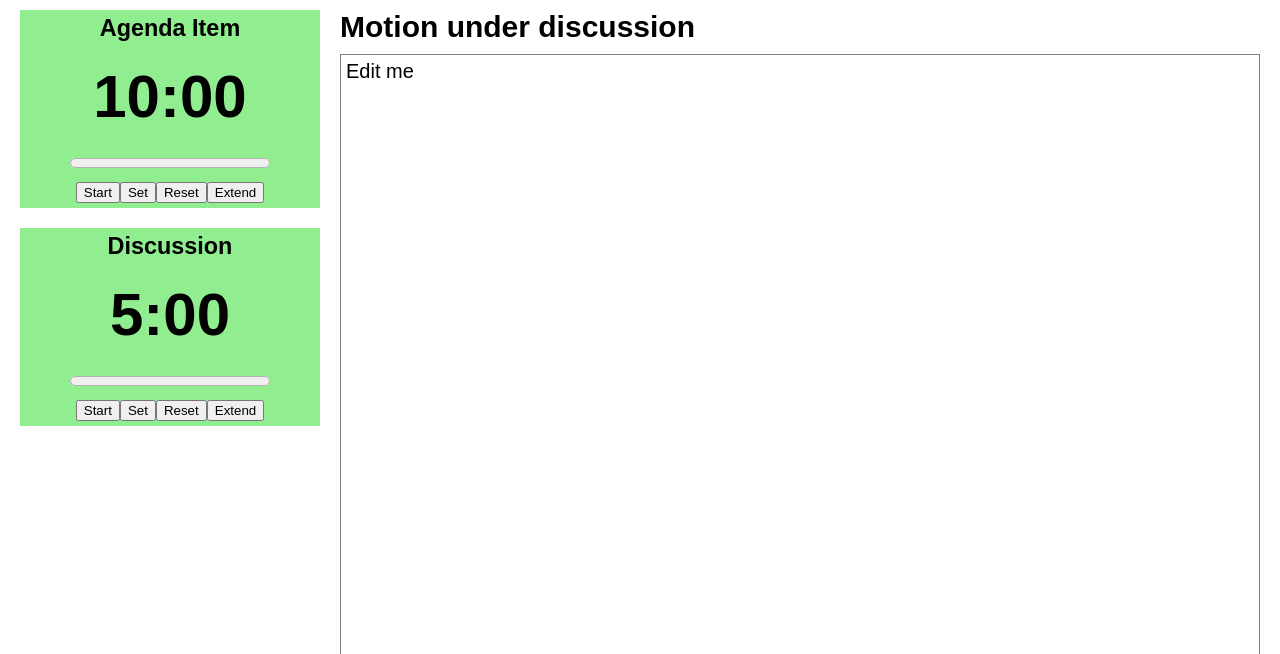
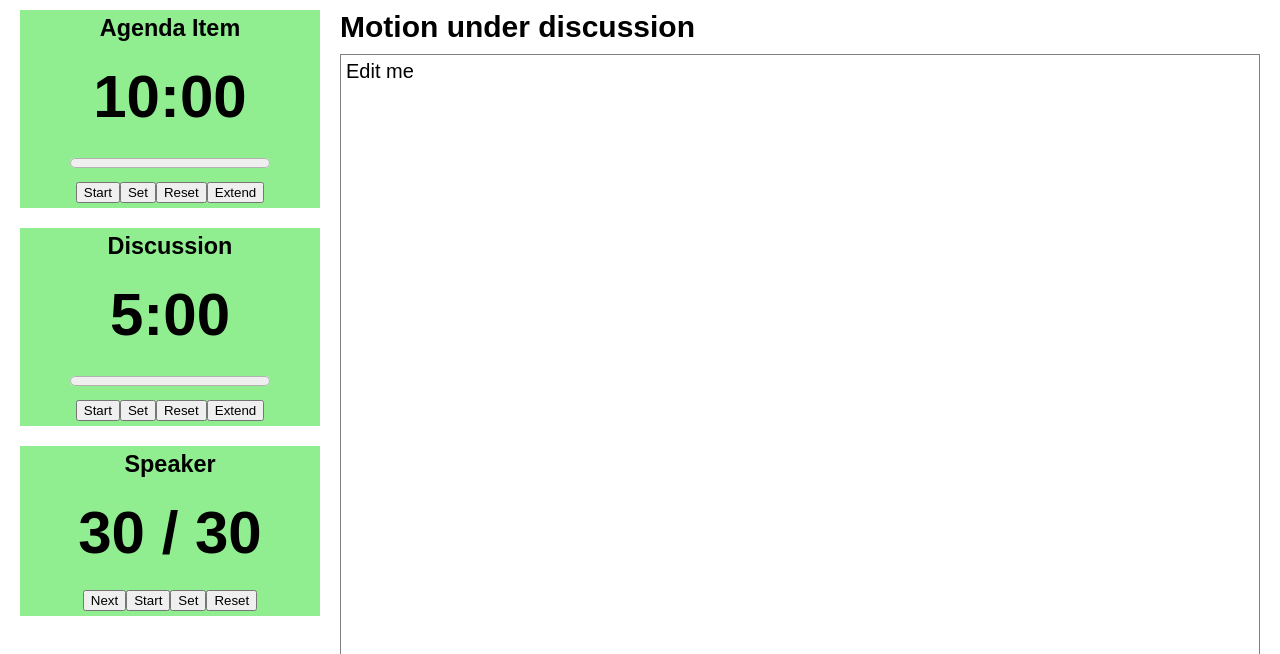
Before and after one commit to ethransom/parlipal, a React (Create React App) app: page / in a window 1280 px wide. Shown: the top 654 px of the page. Built offline with nearby package versions, Linux system fonts and the light colour scheme; the HTML template or start-up script is replaced by a standard one.

Commit message:
Add Speaker's Timer

```diff
--- a/src/App.tsx
+++ b/src/App.tsx
@@ -4,10 +4,91 @@ import './App.css';
 function getNumber(message: string) {
   let val: string | null = null;
   while (val == null || isNaN(parseInt(val))) {
-    val = prompt("Set the timer for x minutes:");
+    val = prompt(message);
   }
 
   return parseInt(val);
+}
+
+class SpeakersTimer extends React.Component {
+  state = {
+    value: 30,
+    origValue: 30,
+  }
+
+  private timer: number | null = null;
+
+  set = () => {
+    this.reset();
+
+    let value = getNumber("enter number of SECONDS for speakers");
+
+    this.setState({
+      value: value,
+      origValue: value,
+    });
+  }
+
+  next = () => {
+    this.reset();
+    this.start();
+  }
+
+  start = () => {
+    if (!this.timer && this.state.value > 0) {
+      this.timer = window.setInterval(this.tick, 1000);
+    }
+  }
+
+  reset = () => {
+    this.stop();
+    this.setState({value: this.state.origValue});
+  }
+
+  private stop() {
+    if (this.timer) {
+      window.clearInterval(this.timer);
+      this.timer = null;
+    }
+  }
+
+  private tick = () => {
+    let newValue = this.state.value - 1;
+    if (newValue === 0) {
+      this.stop();
+    }
+    this.setState({value: newValue});
+  }
+
+  private renderTime() {
+    return (
+      <h1>{this.state.value} / {this.state.origValue}</h1>
+    )
+  }
+
+  render() {
+    let className = "timer";
+    if (this.state.value === 0) {
+      className += " ended";
+    } else if (this.state.value <= 10) {
+      className += " warning";
+    }
+
+    return (
+      <section className={className}>
+        <h3>Speaker</h3>
+
+        {this.renderTime()}
+
+        <p>
+          <button onClick={this.next}>Next</button>
+          <button onClick={this.start}>Start</button>
+          <button onClick={this.set}>Set</button>
+          <button onClick={this.reset}>Reset</button>
+        </p>
+      </section>
+    )
+  }
 }
 
 class Timer extends React.Component {
@@ -191,6 +272,7 @@ class App extends React.Component {
         <aside>
           <Timer value={10*60} title="Agenda Item"/>
           <Timer value={5*60} title="Discussion"/>
+          <SpeakersTimer/>
           {/* <SpeakersList/>  */}
         </aside>
         <main>
```
